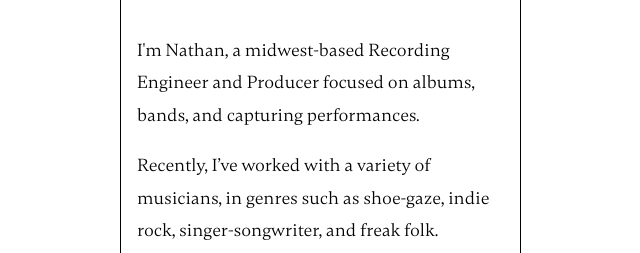
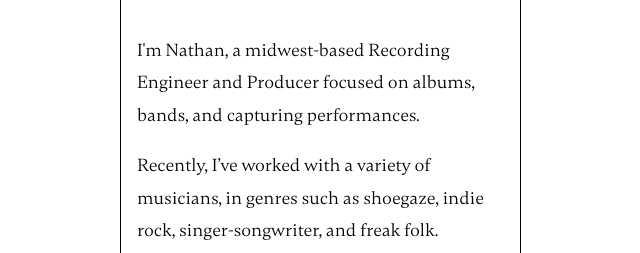
Before and after one commit to prodnathanallen/wwws, a plain HTML site: page index.html in a window 1280 px wide. Shown: the top 253 px of the page, 312-952 px from the left. Drawn offline with Linux system fonts and the light colour scheme.

Commit message:
bio edit

```diff
--- a/index.html
+++ b/index.html
@@ -35,7 +35,7 @@
         <div class="bio">
           <p>I'm Nathan, a midwest-based Recording Engineer and Producer focused on albums, bands, and capturing performances.</p>
 
-          <p>Recently, I’ve worked with a variety of musicians, in genres such as shoe-gaze, indie rock, singer-songwriter, and freak folk.</p>
+          <p>Recently, I’ve worked with a variety of musicians, in genres such as shoegaze, indie rock, singer-songwriter, and freak folk.</p>
 
           <p>I owe my love for music to my childhood experiences in a guitar shop, taking lessons. In college, I've played in various bands, and for countless recording sessions.</p>
 
```
